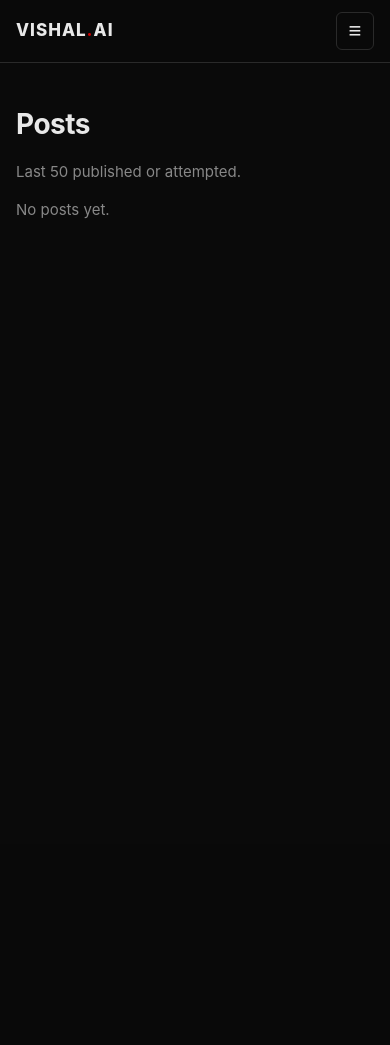
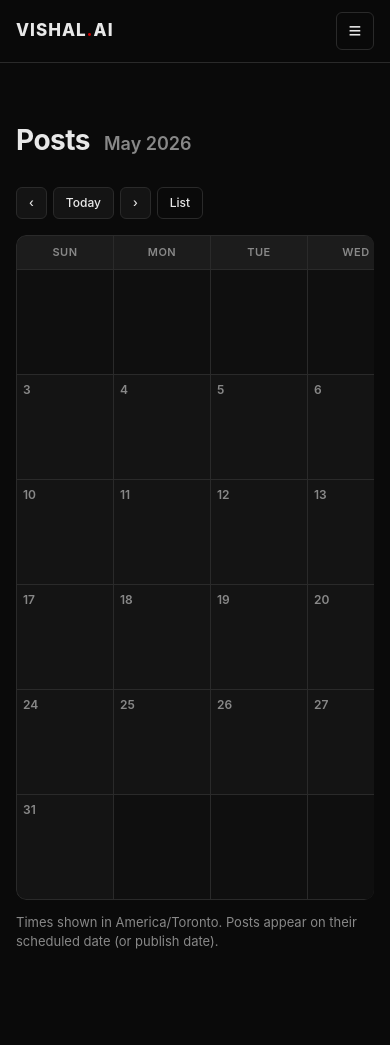
Before and after one commit to vishal4196-ai/social-autopilot, a FastAPI app: page /posts in a window 390 px wide. Before the commit the page ends 219 px from the top, so only its background shows below. Run offline with FastAPI, Linux system fonts and the light colour scheme; the visitor is signed in with stand-in values (Sample User, id 1); data that the repository does not hold is empty; parts of the project's set-up code (start-up, migrations or seed data) failed here and were passed over; some libraries are stand-ins or nearby versions.

Commit message:
Posts page: Postsyncer-style month calendar with platform icons.
- /posts now renders a Sunday-first month grid; posts bucketed by local
  (America/Toronto) date, sorted by time within each day.
- Inline SVG platform icons (LinkedIn, X, Instagram) on each post chip.
- Month nav (prev / Today / next) + List-view toggle (?view=list).
- Status-coloured left border (scheduled=amber, published=green, failed=red).
- Today cell highlighted with red ring + circled day number.
- compose_publish now stores scheduled_for (ISO) so future-scheduled posts
  land on the correct calendar day, not just their creation date.
- Mobile: calendar horizontally scrolls (min-width 680px) to stay legible.

Co-Authored-By: Claude Opus 4.7 (1M context) <noreply@anthropic.com>

```diff
--- a/src/web/routes.py
+++ b/src/web/routes.py
@@ -2,7 +2,9 @@
 from __future__ import annotations
 
 import asyncio
+import calendar as cal_mod
 import logging
+from collections import defaultdict
 from datetime import datetime, timedelta
 from zoneinfo import ZoneInfo
 
@@ -14,6 +16,34 @@ from .. import config, db
 from . import auth
 
 log = logging.getLogger(__name__)
+
+DAY_HEADERS = ["Sun", "Mon", "Tue", "Wed", "Thu", "Fri", "Sat"]
+
+
+def _post_calendar_date(p, tz: ZoneInfo) -> datetime:
+    """Best date for placing a post on the calendar: scheduled_for if set
+    (local tz), else created_at (stored as naive UTC)."""
+    raw = p["scheduled_for"]
+    if raw:
+        try:
+            dt = datetime.fromisoformat(raw)
+            if dt.tzinfo is None:
+                dt = dt.replace(tzinfo=tz)
+            return dt.astimezone(tz)
+        except (ValueError, TypeError):
+            pass
+    try:
+        dt = datetime.fromisoformat(p["created_at"]).replace(tzinfo=ZoneInfo("UTC"))
+        return dt.astimezone(tz)
+    except (ValueError, TypeError):
+        return datetime.now(tz)
+
+
+def _time_label(dt: datetime) -> str:
+    """Cross-platform 12-hour label (avoids %-I which breaks on Windows)."""
+    hour12 = dt.hour % 12 or 12
+    ampm = "AM" if dt.hour < 12 else "PM"
+    return f"{hour12}:{dt.minute:02d} {ampm}"
 
 
 # ── Auth helpers ──────────────────────────────────────────
@@ -150,14 +180,77 @@ def register(app: FastAPI, templates: Jinja2Templates) -> None:
     # ─── Posts history ────────────────────────────────────
 
     @app.get("/posts", response_class=HTMLResponse)
-    async def posts_get(request: Request):
+    async def posts_get(
+        request: Request,
+        year: int | None = None,
+        month: int | None = None,
+        view: str = "calendar",
+    ):
         if r := _require_auth(request):
             return r
-        posts = db.recent_posts(limit=50)
+
+        tz = ZoneInfo(config.TIMEZONE)
+        now_local = datetime.now(tz)
+        posts = db.recent_posts(limit=1000)
+
+        # List view: simple chronological feed
+        if view == "list":
+            return templates.TemplateResponse(
+                request,
+                "posts.html",
+                {"page": "posts", "view": "list", "posts": posts, "_t": _truncate},
+            )
+
+        # Calendar view
+        y = year or now_local.year
+        m = month or now_local.month
+
+        buckets: dict[tuple[int, int, int], list] = defaultdict(list)
+        for p in posts:
+            d = _post_calendar_date(p, tz)
+            buckets[(d.year, d.month, d.day)].append({
+                "time": _time_label(d),
+                "sort": d,
+                "platform": p["platform"],
+                "snippet": _truncate(p["text"], 42),
+                "status": p["status"],
+            })
+
+        cal_obj = cal_mod.Calendar(firstweekday=6)  # Sunday-first
+        weeks = []
+        for week in cal_obj.monthdayscalendar(y, m):
+            cells = []
+            for day in week:
+                if day == 0:
+                    cells.append({"day": None, "posts": [], "is_today": False})
+                else:
+                    key = (y, m, day)
+                    day_posts = sorted(buckets.get(key, []), key=lambda x: x["sort"])
+                    cells.append({
+                        "day": day,
+                        "is_today": (
+                            y == now_local.year and m == now_local.month and day == now_local.day
+                        ),
+                        "posts": day_posts,
+                    })
+            weeks.append(cells)
+
+        prev_y, prev_m = (y - 1, 12) if m == 1 else (y, m - 1)
+        next_y, next_m = (y + 1, 1) if m == 12 else (y, m + 1)
+
         return templates.TemplateResponse(
             request,
             "posts.html",
-            {"page": "posts", "posts": posts, "_t": _truncate},
+            {
+                "page": "posts",
+                "view": "calendar",
+                "weeks": weeks,
+                "day_headers": DAY_HEADERS,
+                "month_label": datetime(y, m, 1).strftime("%B %Y"),
+                "prev_y": prev_y, "prev_m": prev_m,
+                "next_y": next_y, "next_m": next_m,
+                "timezone": config.TIMEZONE,
+            },
         )
 
     # ─── Creators ─────────────────────────────────────────
@@ -264,8 +357,10 @@ def register(app: FastAPI, templates: Jinja2Templates) -> None:
 
         # Compute next slot for scheduling
         schedule_for = None
+        schedule_iso = None
         if mode == "schedule":
             schedule_for = _next_slot_payload()
+            schedule_iso = f"{schedule_for['date']}T{schedule_for['time']}:00"
 
         results = []
         for platform_key, text in (("linkedin", linkedin_text), ("x", x_text)):
@@ -284,6 +379,7 @@ def register(app: FastAPI, templates: Jinja2Templates) -> None:
                     cta_url="",  # already inline if present
                     status="scheduled" if schedule_for else "published",
                     postsyncer_post_id=ps_id,
+                    scheduled_for=schedule_iso,
                 )
                 results.append((platform_key, True, None))
             except Exception as e:
--- a/src/web/static/style.css
+++ b/src/web/static/style.css
@@ -265,6 +265,67 @@ textarea:focus, input:focus, select:focus {
   font-family: ui-monospace, "SF Mono", monospace;
 }
 
+/* ── Calendar (Posts page) ───────────────────────────── */
+.cal-header {
+  display: flex; align-items: center; justify-content: space-between;
+  flex-wrap: wrap; gap: 10px; margin: 16px 0;
+}
+.cal-title-row { display: flex; align-items: baseline; gap: 14px; flex-wrap: wrap; }
+.cal-month { font-size: 18px; font-weight: 600; color: var(--muted); }
+.cal-nav { display: flex; gap: 6px; align-items: center; flex-wrap: wrap; }
+
+.cal-scroll { overflow-x: auto; -webkit-overflow-scrolling: touch; border-radius: var(--radius); }
+.cal-grid {
+  display: grid;
+  grid-template-columns: repeat(7, minmax(96px, 1fr));
+  gap: 1px;
+  background: var(--border);
+  border: 1px solid var(--border);
+  border-radius: var(--radius);
+  overflow: hidden;
+  min-width: 680px; /* keeps cells legible; scrolls on small phones */
+}
+.cal-dow {
+  background: var(--surface-2);
+  color: var(--muted);
+  font-size: 11px; font-weight: 600; text-transform: uppercase; letter-spacing: 0.5px;
+  padding: 8px; text-align: center;
+}
+.cal-cell {
+  background: var(--surface);
+  min-height: 104px;
+  padding: 6px;
+  display: flex; flex-direction: column; gap: 4px;
+}
+.cal-cell.empty { background: #0f0f0f; }
+.cal-cell.today { background: rgba(204,0,0,0.06); box-shadow: inset 0 0 0 1px rgba(204,0,0,0.4); }
+.cal-daynum { font-size: 12px; font-weight: 600; color: var(--muted); }
+.cal-cell.today .cal-daynum {
+  color: #fff; background: var(--accent);
+  width: 22px; height: 22px; border-radius: 50%;
+  display: flex; align-items: center; justify-content: center;
+}
+.cal-post {
+  background: var(--surface-2);
+  border-left: 3px solid var(--border);
+  border-radius: 4px;
+  padding: 4px 6px;
+  font-size: 11px;
+  overflow: hidden;
+}
+.cal-post.status-scheduled { border-left-color: #fbbf24; }
+.cal-post.status-published { border-left-color: var(--ok); }
+.cal-post.status-failed { border-left-color: var(--err); }
+.cal-post-top { display: flex; align-items: center; justify-content: space-between; gap: 4px; }
+.cal-time { font-size: 10px; color: var(--muted); font-weight: 600; }
+.cal-post-text {
+  color: var(--text); line-height: 1.3; margin-top: 2px;
+  display: -webkit-box; -webkit-line-clamp: 2; -webkit-box-orient: vertical;
+  overflow: hidden;
+}
+.picon { border-radius: 3px; flex-shrink: 0; vertical-align: middle; }
+.picon-text { font-size: 10px; color: var(--muted); }
+
 /* ── Settings table ──────────────────────────────────── */
 .kv { width: 100%; border-collapse: collapse; margin: 12px 0 24px; }
 .kv th, .kv td {
--- a/src/web/templates/posts.html
+++ b/src/web/templates/posts.html
@@ -1,15 +1,43 @@
 {% extends "base.html" %}
 {% block title %}Posts · Vishal AI{% endblock %}
+
+{# ── Platform icon macro ─────────────────────────────── #}
+{% macro platform_icon(platform) %}
+  {% if platform == 'linkedin' %}
+    <svg class="picon" viewBox="0 0 24 24" width="14" height="14" aria-label="LinkedIn">
+      <rect width="24" height="24" rx="4" fill="#0a66c2"/>
+      <path fill="#fff" d="M7.2 9.6H4.8V19h2.4zM6 8.4a1.4 1.4 0 110-2.8 1.4 1.4 0 010 2.8zM19.2 19h-2.4v-4.9c0-1.2-.4-2-1.5-2-1 0-1.5.7-1.5 2V19h-2.4V9.6h2.3v1.1c.3-.5 1-1.2 2.3-1.2 1.7 0 3.2 1.1 3.2 3.6z"/>
+    </svg>
+  {% elif platform == 'x' %}
+    <svg class="picon" viewBox="0 0 24 24" width="14" height="14" aria-label="X">
+      <rect width="24" height="24" rx="4" fill="#000"/>
+      <path fill="#fff" transform="translate(4 4) scale(0.67)" d="M18.244 2.25h3.308l-7.227 8.26 8.502 11.24H16.17l-5.214-6.817L4.99 21.75H1.68l7.73-8.835L1.254 2.25H8.08l4.713 6.231zm-1.161 17.52h1.833L7.084 4.126H5.117z"/>
+    </svg>
+  {% elif platform == 'instagram' %}
+    <svg class="picon" viewBox="0 0 24 24" width="14" height="14" aria-label="Instagram">
+      <rect width="24" height="24" rx="6" fill="#e1306c"/>
+      <circle cx="12" cy="12" r="4" fill="none" stroke="#fff" stroke-width="2"/>
+      <circle cx="17.5" cy="6.5" r="1.3" fill="#fff"/>
+    </svg>
+  {% else %}
+    <span class="picon-text">{{ platform }}</span>
+  {% endif %}
+{% endmacro %}
+
 {% block content %}
+
+{% if view == 'list' %}
+  {# ── List view ─────────────────────────────────────── #}
+  <div class="cal-header">
     <h1>Posts</h1>
-<p class="muted">Last 50 published or attempted.</p>
-
+    <a href="/posts" class="btn small">📅 Calendar</a>
+  </div>
   {% if posts %}
     <ul class="post-list">
       {% for p in posts %}
         <li class="post-row">
           <div class="post-meta">
-          <span class="badge badge-{{ p.platform }}">{{ p.platform }}</span>
+            {{ platform_icon(p.platform) }}
             <span class="badge badge-status status-{{ p.status }}">{{ p.status }}</span>
             {% if p.cta_url %}<span class="badge badge-cta">CTA</span>{% endif %}
             <span class="muted small">{{ p.created_at[:16].replace('T', ' ') }}</span>
@@ -22,4 +50,47 @@
   {% else %}
     <p class="muted">No posts yet.</p>
   {% endif %}
+
+{% else %}
+  {# ── Calendar view ─────────────────────────────────── #}
+  <div class="cal-header">
+    <div class="cal-title-row">
+      <h1>Posts</h1>
+      <span class="cal-month">{{ month_label }}</span>
+    </div>
+    <div class="cal-nav">
+      <a href="/posts?year={{ prev_y }}&month={{ prev_m }}" class="btn small" aria-label="previous month">‹</a>
+      <a href="/posts" class="btn small">Today</a>
+      <a href="/posts?year={{ next_y }}&month={{ next_m }}" class="btn small" aria-label="next month">›</a>
+      <a href="/posts?view=list" class="btn small ghost">List</a>
+    </div>
+  </div>
+
+  <div class="cal-scroll">
+    <div class="cal-grid">
+      {% for dow in day_headers %}
+        <div class="cal-dow">{{ dow }}</div>
+      {% endfor %}
+      {% for week in weeks %}
+        {% for cell in week %}
+          <div class="cal-cell{% if not cell.day %} empty{% endif %}{% if cell.is_today %} today{% endif %}">
+            {% if cell.day %}
+              <div class="cal-daynum">{{ cell.day }}</div>
+              {% for post in cell.posts %}
+                <div class="cal-post status-{{ post.status }}" title="{{ post.snippet }}">
+                  <div class="cal-post-top">
+                    <span class="cal-time">{{ post.time }}</span>
+                    {{ platform_icon(post.platform) }}
+                  </div>
+                  <div class="cal-post-text">{{ post.snippet }}</div>
+                </div>
+              {% endfor %}
+            {% endif %}
+          </div>
+        {% endfor %}
+      {% endfor %}
+    </div>
+  </div>
+  <p class="muted small">Times shown in {{ timezone }}. Posts appear on their scheduled date (or publish date).</p>
+{% endif %}
 {% endblock %}
```
Lines whose indentation alone changed are shown as unchanged.
